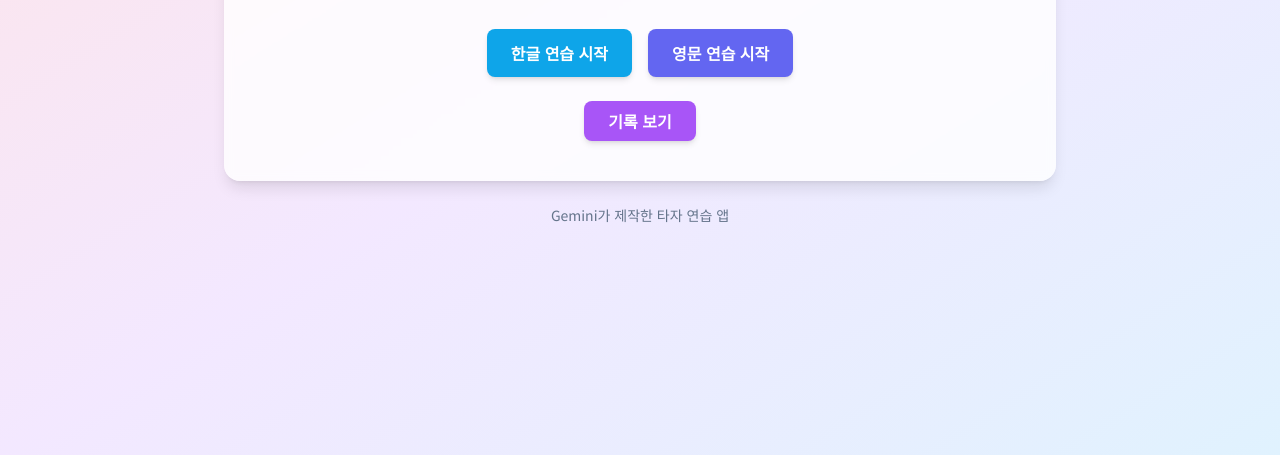
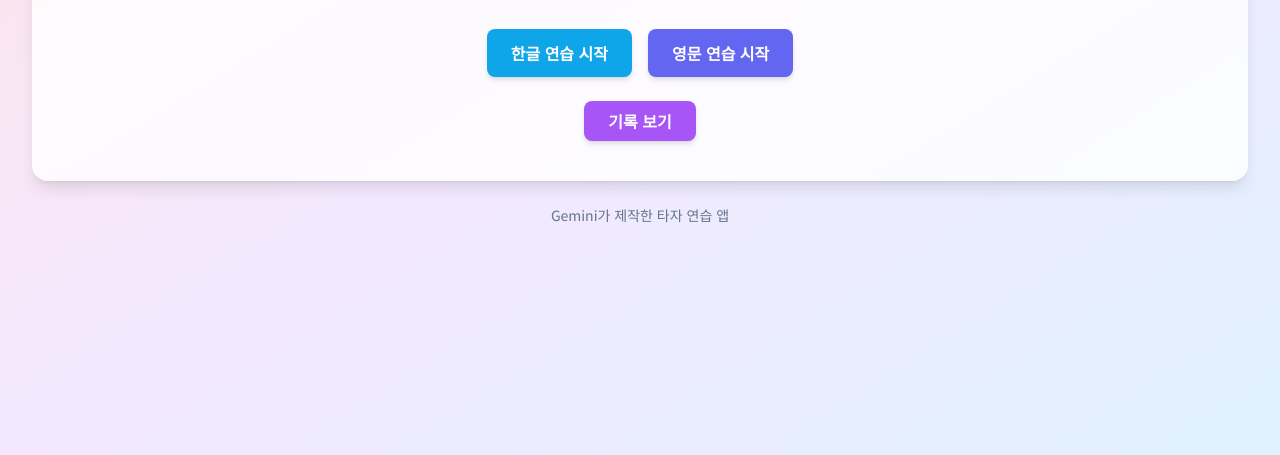
Before and after one commit to okhcom/aixproject, a plain HTML site: page htmls/typing.html in a window 1280 px wide. Shown: the part 345-800 px from the top of the page. Drawn offline with nearby package versions, Linux system fonts and the light colour scheme.

Commit message:
Add files via upload

```diff
--- a/htmls/typing.html
+++ b/htmls/typing.html
@@ -43,8 +43,8 @@
 </head>
 <body class="bg-gradient-to-br from-rose-100 via-purple-100 to-sky-100 flex items-center justify-center min-h-screen">
 
-    <div class="container mx-auto p-4 md:p-8 max-w-4xl w-full">
-        <div class="bg-white/80 backdrop-blur-sm rounded-2xl shadow-lg p-6 md:p-10">
+    <div class="w-full px-4 md:px-8">
+        <div class="bg-white/80 backdrop-blur-sm rounded-2xl shadow-lg p-6 md:p-10 max-w-none">
             <header class="text-center mb-8">
                 <h1 class="text-3xl md:text-4xl font-bold text-slate-800">한올 정보 타자 연습</h1>
                 <p class="text-slate-500 mt-2">중학교 정보 교과 내용으로 타자 실력을 향상시켜 보세요.</p>
```
